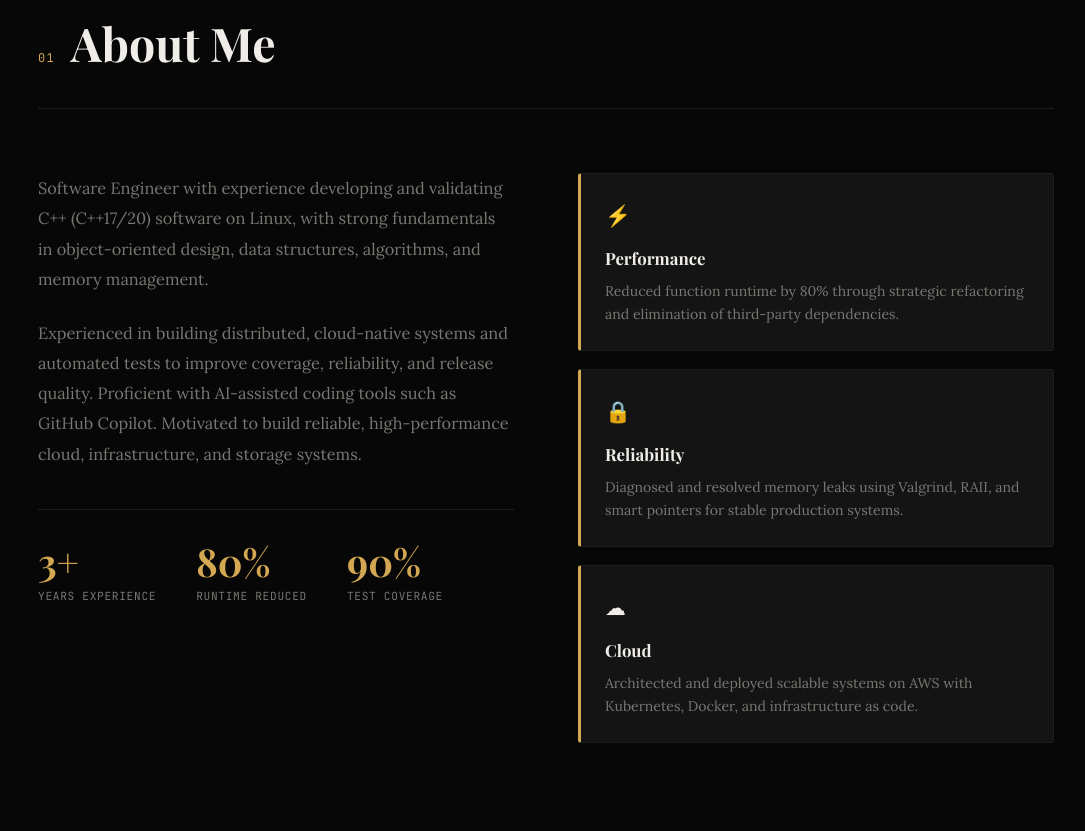
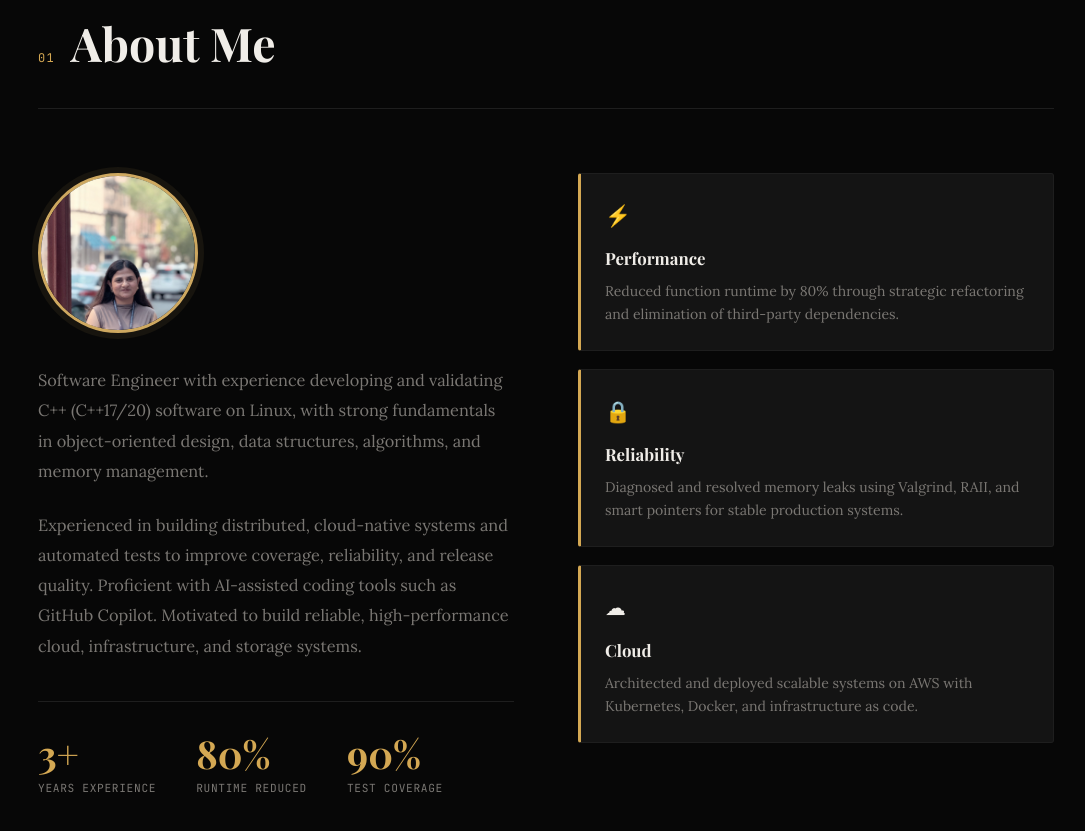
Before and after one commit to heena5498/portfolio_website, a plain HTML site: page index.html in a window 1280 px wide. Shown: the part 909-1740 px from the top of the page, without its empty margins (94-1179 px from the left). Drawn offline with nearby package versions, Linux system fonts and the light colour scheme; a web font is replaced by a local one.

Commit message:
Add profile photo to About section
Co-Authored-By: Claude Sonnet 4.6 <noreply@anthropic.com>

```diff
--- a/index.html
+++ b/index.html
@@ -57,6 +57,9 @@
       </div>
       <div class="about-content">
         <div class="about-text reveal">
+          <div class="about-photo-wrapper">
+            <img src="profilePicture.jpeg" alt="Heena Khan" class="about-photo" />
+          </div>
           <p>Software Engineer with experience developing and validating C++ (C++17/20) software on Linux, with strong fundamentals in object-oriented design, data structures, algorithms, and memory management.</p>
           <p>Experienced in building distributed, cloud-native systems and automated tests to improve coverage, reliability, and release quality. Proficient with AI-assisted coding tools such as GitHub Copilot. Motivated to build reliable, high-performance cloud, infrastructure, and storage systems.</p>
           <div class="about-stats">
--- a/style.css
+++ b/style.css
@@ -372,6 +372,29 @@ body {
   grid-template-columns: 1fr 1fr;
   gap: 4rem;
   align-items: start;
+}
+
+.about-photo-wrapper {
+  margin-bottom: 2rem;
+  display: flex;
+  justify-content: flex-start;
+}
+
+.about-photo {
+  width: 160px;
+  height: 160px;
+  border-radius: 50%;
+  object-fit: cover;
+  object-position: center top;
+  border: 3px solid var(--accent);
+  box-shadow: 0 0 0 6px var(--accent-dim);
+  filter: grayscale(15%);
+  transition: filter var(--transition), transform var(--transition);
+}
+
+.about-photo:hover {
+  filter: grayscale(0%);
+  transform: scale(1.03);
 }
 
 .about-text p {
```
Also changed, not shown: profilePicture.jpeg (added).
